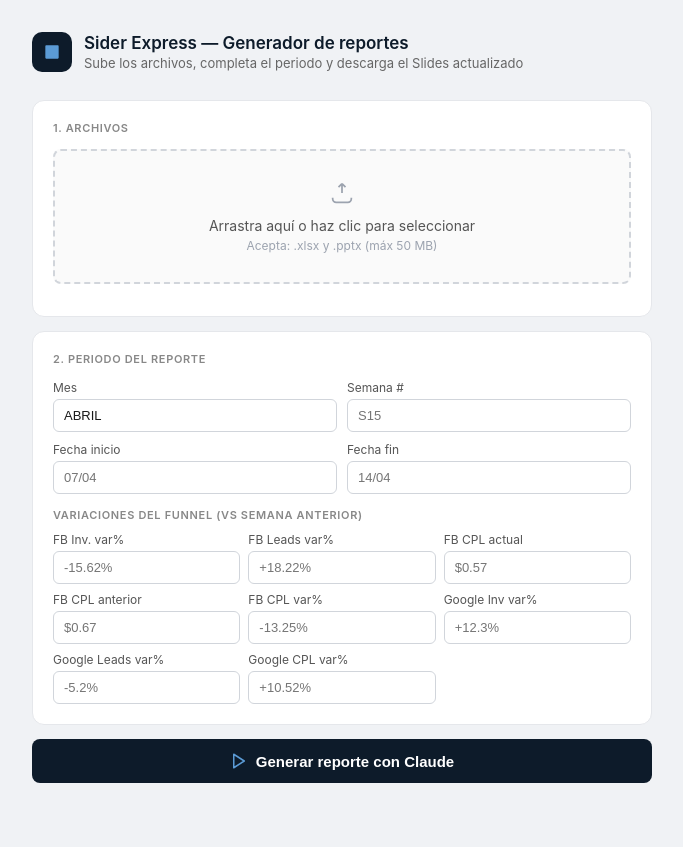
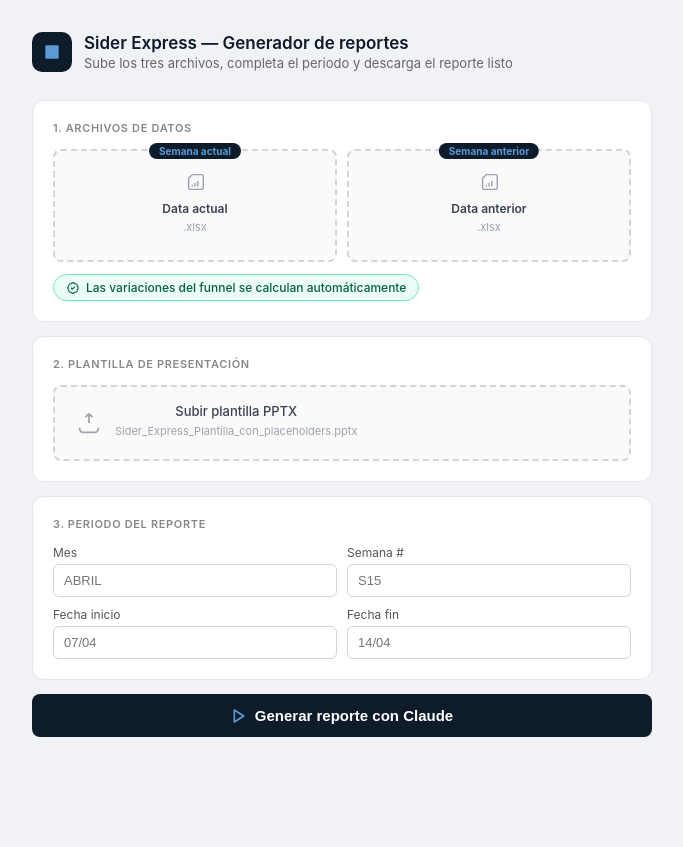
Before and after one commit to revenue-digital-peru/sider-report-app, a Flask app: page / in a window 1280 px wide. Shown: the whole page, without its empty margins (298-981 px from the left). After the commit the page ends 737 px from the top, so only its background shows below. Run offline with Flask 3, Linux system fonts and the light colour scheme.

Commit message:
Update index.html

```diff
--- a/templates/index.html
+++ b/templates/index.html
@@ -17,7 +17,6 @@
 
   .container { max-width: 620px; margin: 0 auto; }
 
-  /* Header */
   .header { display: flex; align-items: center; gap: 12px; margin-bottom: 28px; }
   .logo {
     width: 40px; height: 40px; background: #0D1B2A; border-radius: 10px;
@@ -25,54 +24,54 @@
   }
   .logo svg { width: 20px; height: 20px; fill: #5b9bd5; }
   .header h1 { font-size: 17px; font-weight: 600; color: #0D1B2A; }
-  .header p { font-size: 13px; color: #666; margin-top: 2px; }
+  .header p  { font-size: 13px; color: #666; margin-top: 2px; }
 
-  /* Cards */
   .card {
-    background: #fff;
-    border: 1px solid #e5e7eb;
-    border-radius: 12px;
-    padding: 20px;
-    margin-bottom: 14px;
+    background: #fff; border: 1px solid #e5e7eb;
+    border-radius: 12px; padding: 20px; margin-bottom: 14px;
   }
   .card-title {
     font-size: 11px; font-weight: 600; color: #888;
-    text-transform: uppercase; letter-spacing: .06em;
-    margin-bottom: 14px;
+    text-transform: uppercase; letter-spacing: .06em; margin-bottom: 14px;
   }
 
-  /* Upload zone */
+  /* Upload zones */
+  .upload-grid { display: grid; grid-template-columns: 1fr 1fr; gap: 10px; }
+
   .upload-zone {
     border: 2px dashed #d1d5db; border-radius: 8px;
-    padding: 28px 20px; text-align: center;
+    padding: 20px 12px; text-align: center;
     cursor: pointer; transition: border-color .15s, background .15s;
-    background: #fafafa;
+    background: #fafafa; position: relative;
   }
-  .upload-zone:hover, .upload-zone.dragover {
-    border-color: #5b9bd5; background: #f0f6ff;
+  .upload-zone:hover, .upload-zone.dragover { border-color: #5b9bd5; background: #f0f6ff; }
+  .upload-zone.filled { border-color: #34d399; border-style: solid; background: #f0fdf4; }
+  .upload-zone input { display: none; }
+  .upload-zone svg { width: 22px; height: 22px; color: #9ca3af; margin: 0 auto 8px; display: block; }
+  .upload-zone.filled svg { color: #34d399; }
+  .upload-zone .zone-label { font-size: 12px; font-weight: 600; color: #374151; margin-bottom: 4px; }
+  .upload-zone .zone-hint  { font-size: 11px; color: #9ca3af; }
+  .upload-zone .zone-fname { font-size: 11px; color: #065f46; font-weight: 500; margin-top: 6px; word-break: break-all; }
+  .upload-zone .zone-badge {
+    position: absolute; top: -8px; left: 50%; transform: translateX(-50%);
+    background: #0D1B2A; color: #5b9bd5; font-size: 10px; font-weight: 700;
+    padding: 2px 10px; border-radius: 20px; white-space: nowrap;
   }
-  .upload-zone svg { width: 28px; height: 28px; color: #9ca3af; margin: 0 auto 10px; display: block; }
-  .upload-zone p { font-size: 14px; color: #555; }
-  .upload-zone span { font-size: 12px; color: #9ca3af; }
-  .upload-zone input { display: none; }
 
-  /* File items */
-  .files-list { display: flex; flex-direction: column; gap: 8px; margin-top: 12px; }
-  .file-item {
-    display: flex; align-items: center; gap: 10px;
-    padding: 10px 12px; background: #f8f9fa;
-    border-radius: 8px; border: 1px solid #e9ecef;
+  .pptx-zone {
+    border: 2px dashed #d1d5db; border-radius: 8px;
+    padding: 16px 20px; text-align: center;
+    cursor: pointer; transition: border-color .15s, background .15s;
+    background: #fafafa; display: flex; align-items: center; gap: 12px;
   }
-  .file-badge {
-    width: 30px; height: 30px; border-radius: 6px;
-    display: flex; align-items: center; justify-content: center;
-    font-size: 10px; font-weight: 700; flex-shrink: 0;
-  }
-  .badge-xlsx { background: #d1fae5; color: #065f46; }
-  .badge-pptx { background: #fde68a; color: #92400e; }
-  .file-name { font-size: 13px; font-weight: 500; flex: 1; white-space: nowrap; overflow: hidden; text-overflow: ellipsis; }
-  .file-size { font-size: 11px; color: #9ca3af; }
-  .file-ok { font-size: 11px; color: #065f46; background: #d1fae5; padding: 2px 8px; border-radius: 20px; flex-shrink: 0; }
+  .pptx-zone:hover, .pptx-zone.dragover { border-color: #5b9bd5; background: #f0f6ff; }
+  .pptx-zone.filled { border-color: #34d399; border-style: solid; background: #f0fdf4; }
+  .pptx-zone input  { display: none; }
+  .pptx-zone svg    { width: 28px; height: 28px; flex-shrink: 0; color: #9ca3af; }
+  .pptx-zone.filled svg { color: #34d399; }
+  .pptx-zone .pz-text p    { font-size: 13px; color: #374151; font-weight: 500; }
+  .pptx-zone .pz-text span { font-size: 11px; color: #9ca3af; }
+  .pptx-zone .pz-fname      { font-size: 12px; color: #065f46; font-weight: 500; margin-top: 4px; }
 
   /* Config grid */
   .config-grid { display: grid; grid-template-columns: 1fr 1fr; gap: 10px; }
@@ -80,17 +79,19 @@
   .field input {
     width: 100%; padding: 8px 10px; font-size: 13px;
     border: 1px solid #d1d5db; border-radius: 6px;
-    background: #fff; color: #1a1a1a;
-    transition: border-color .15s;
+    background: #fff; color: #1a1a1a; transition: border-color .15s;
   }
   .field input:focus { outline: none; border-color: #5b9bd5; box-shadow: 0 0 0 3px rgba(91,155,213,.12); }
 
-  /* Variaciones section */
-  .section-label {
-    font-size: 11px; font-weight: 600; color: #888; text-transform: uppercase;
-    letter-spacing: .06em; margin: 14px 0 10px;
+  /* Auto-calc badge */
+  .auto-badge {
+    display: inline-flex; align-items: center; gap: 6px;
+    background: #ecfdf5; border: 1px solid #6ee7b7;
+    border-radius: 20px; padding: 5px 12px;
+    font-size: 12px; color: #065f46; font-weight: 500;
+    margin-bottom: 0;
   }
-  .var-grid { display: grid; grid-template-columns: 1fr 1fr 1fr; gap: 8px; }
+  .auto-badge svg { width: 14px; height: 14px; stroke: #065f46; fill: none; stroke-width: 2; }
 
   /* Generate button */
   .btn-generate {
@@ -99,24 +100,24 @@
     cursor: pointer; display: flex; align-items: center; justify-content: center;
     gap: 8px; margin-top: 4px; transition: background .15s, transform .1s;
   }
-  .btn-generate:hover { background: #1a2f4a; }
-  .btn-generate:active { transform: scale(0.99); }
+  .btn-generate:hover    { background: #1a2f4a; }
+  .btn-generate:active   { transform: scale(0.99); }
   .btn-generate:disabled { background: #9ca3af; cursor: not-allowed; }
-  .btn-generate svg { width: 18px; height: 18px; fill: none; stroke: #5b9bd5; stroke-width: 2; }
+  .btn-generate svg { width: 16px; height: 16px; stroke: #5b9bd5; fill: none; stroke-width: 2.5; }
 
   /* Progress */
   .progress-card { display: none; }
   .progress-card.visible { display: block; }
   .steps { display: flex; flex-direction: column; gap: 10px; }
-  .step { display: flex; align-items: center; gap: 10px; font-size: 13px; color: #9ca3af; }
-  .step.done { color: #1a1a1a; }
+  .step  { display: flex; align-items: center; gap: 10px; font-size: 13px; color: #9ca3af; }
+  .step.done   { color: #1a1a1a; }
   .step.active { color: #0D1B2A; font-weight: 500; }
   .step-dot {
     width: 22px; height: 22px; border-radius: 50%; flex-shrink: 0;
     display: flex; align-items: center; justify-content: center; font-size: 11px;
     border: 1.5px solid #e5e7eb; color: #9ca3af;
   }
-  .step.done .step-dot { background: #d1fae5; border-color: #34d399; color: #065f46; }
+  .step.done   .step-dot { background: #d1fae5; border-color: #34d399; color: #065f46; }
   .step.active .step-dot {
     background: #0D1B2A; border-color: #0D1B2A; color: #5b9bd5;
     animation: pulse 1.2s ease-in-out infinite;
@@ -141,13 +142,12 @@
     display: flex; align-items: center; justify-content: center; flex-shrink: 0;
   }
   .dl-icon svg { width: 20px; height: 20px; stroke: #6ee7b7; fill: none; stroke-width: 2; }
-  .dl-info p { font-size: 14px; font-weight: 600; color: #065f46; }
+  .dl-info p    { font-size: 14px; font-weight: 600; color: #065f46; }
   .dl-info span { font-size: 12px; color: #059669; }
   .dl-btn {
     margin-left: auto; padding: 9px 18px; background: #065f46; color: #ecfdf5;
     border: none; border-radius: 6px; font-size: 13px; font-weight: 600;
-    cursor: pointer; text-decoration: none; flex-shrink: 0;
-    transition: background .15s;
+    cursor: pointer; text-decoration: none; flex-shrink: 0; transition: background .15s;
   }
   .dl-btn:hover { background: #047857; }
 </style>
@@ -162,62 +162,94 @@
     </div>
     <div>
       <h1>Sider Express — Generador de reportes</h1>
-      <p>Sube los archivos, completa el periodo y descarga el Slides actualizado</p>
+      <p>Sube los tres archivos, completa el periodo y descarga el reporte listo</p>
     </div>
   </div>
 
-  <!-- 1. Archivos -->
+  <!-- 1. Data Sheets -->
   <div class="card">
-    <div class="card-title">1. Archivos</div>
-    <div class="upload-zone" id="dropzone" onclick="document.getElementById('file-input').click()">
+    <div class="card-title">1. Archivos de datos</div>
+    <div class="upload-grid">
+
+      <!-- XLSX Actual -->
+      <div class="upload-zone" id="zone-actual" onclick="document.getElementById('input-actual').click()">
+        <div class="zone-badge">Semana actual</div>
+        <svg viewBox="0 0 24 24" fill="none" stroke="currentColor" stroke-width="1.5">
+          <path d="M9 17v-2m3 2v-4m3 4v-6M5 20h14a2 2 0 002-2V6a2 2 0 00-2-2H9l-4 4v10a2 2 0 002 2z"/>
+        </svg>
+        <div class="zone-label">Data actual</div>
+        <div class="zone-hint">.xlsx</div>
+        <div class="zone-fname" id="fname-actual"></div>
+        <input type="file" id="input-actual" accept=".xlsx">
+      </div>
+
+      <!-- XLSX Anterior -->
+      <div class="upload-zone" id="zone-anterior" onclick="document.getElementById('input-anterior').click()">
+        <div class="zone-badge">Semana anterior</div>
+        <svg viewBox="0 0 24 24" fill="none" stroke="currentColor" stroke-width="1.5">
+          <path d="M9 17v-2m3 2v-4m3 4v-6M5 20h14a2 2 0 002-2V6a2 2 0 00-2-2H9l-4 4v10a2 2 0 002 2z"/>
+        </svg>
+        <div class="zone-label">Data anterior</div>
+        <div class="zone-hint">.xlsx</div>
+        <div class="zone-fname" id="fname-anterior"></div>
+        <input type="file" id="input-anterior" accept=".xlsx">
+      </div>
+
+    </div>
+
+    <!-- Auto-calc indicator -->
+    <div style="display:flex;align-items:center;justify-content:space-between;margin-top:12px;">
+      <span class="auto-badge">
+        <svg viewBox="0 0 24 24"><path stroke-linecap="round" stroke-linejoin="round" d="M9 12l2 2 4-4M7.835 4.697a3.42 3.42 0 001.946-.806 3.42 3.42 0 014.438 0 3.42 3.42 0 001.946.806 3.42 3.42 0 013.138 3.138 3.42 3.42 0 00.806 1.946 3.42 3.42 0 010 4.438 3.42 3.42 0 00-.806 1.946 3.42 3.42 0 01-3.138 3.138 3.42 3.42 0 00-1.946.806 3.42 3.42 0 01-4.438 0 3.42 3.42 0 00-1.946-.806 3.42 3.42 0 01-3.138-3.138 3.42 3.42 0 00-.806-1.946 3.42 3.42 0 010-4.438 3.42 3.42 0 00.806-1.946 3.42 3.42 0 013.138-3.138z"/></svg>
+        Las variaciones del funnel se calculan automáticamente
+      </span>
+    </div>
+  </div>
+
+  <!-- 2. Plantilla PPTX -->
+  <div class="card">
+    <div class="card-title">2. Plantilla de presentación</div>
+    <div class="pptx-zone" id="zone-pptx" onclick="document.getElementById('input-pptx').click()">
       <svg viewBox="0 0 24 24" fill="none" stroke="currentColor" stroke-width="1.5">
         <path d="M4 16v1a3 3 0 003 3h10a3 3 0 003-3v-1M12 12V4m0 0l-3 3m3-3l3 3"/>
       </svg>
-      <p>Arrastra aquí o haz clic para seleccionar</p>
-      <span>Acepta: .xlsx y .pptx (máx 50 MB)</span>
-      <input type="file" id="file-input" accept=".xlsx,.pptx" multiple>
+      <div class="pz-text">
+        <p>Subir plantilla PPTX</p>
+        <span>Sider_Express_Plantilla_con_placeholders.pptx</span>
+        <div class="pz-fname" id="fname-pptx"></div>
+      </div>
+      <input type="file" id="input-pptx" accept=".pptx">
     </div>
-    <div class="files-list" id="files-list"></div>
   </div>
 
-  <!-- 2. Periodo -->
+  <!-- 3. Periodo -->
   <div class="card">
-    <div class="card-title">2. Periodo del reporte</div>
+    <div class="card-title">3. Periodo del reporte</div>
     <div class="config-grid">
       <div class="field">
         <label>Mes</label>
-        <input type="text" id="mes" placeholder="ABRIL" value="ABRIL">
+        <input type="text" id="mes" placeholder="ABRIL">
       </div>
       <div class="field">
         <label>Semana #</label>
-        <input type="text" id="semana" placeholder="S15" value="">
+        <input type="text" id="semana" placeholder="S15">
       </div>
       <div class="field">
         <label>Fecha inicio</label>
-        <input type="text" id="periodo_inicio" placeholder="07/04" value="">
+        <input type="text" id="periodo_inicio" placeholder="07/04">
       </div>
       <div class="field">
         <label>Fecha fin</label>
-        <input type="text" id="periodo_fin" placeholder="14/04" value="">
+        <input type="text" id="periodo_fin" placeholder="14/04">
       </div>
-    </div>
-
-    <div class="section-label">Variaciones del funnel (vs semana anterior)</div>
-    <div class="var-grid">
-      <div class="field"><label>FB Inv. var%</label><input type="text" id="fb_inv_var" placeholder="-15.62%"></div>
-      <div class="field"><label>FB Leads var%</label><input type="text" id="fb_leads_var" placeholder="+18.22%"></div>
-      <div class="field"><label>FB CPL actual</label><input type="text" id="fb_cpl_act" placeholder="$0.57"></div>
-      <div class="field"><label>FB CPL anterior</label><input type="text" id="fb_cpl_ant" placeholder="$0.67"></div>
-      <div class="field"><label>FB CPL var%</label><input type="text" id="fb_cpl_var" placeholder="-13.25%"></div>
-      <div class="field"><label>Google Inv var%</label><input type="text" id="g_inv_var" placeholder="+12.3%"></div>
-      <div class="field"><label>Google Leads var%</label><input type="text" id="g_leads_var" placeholder="-5.2%"></div>
-      <div class="field"><label>Google CPL var%</label><input type="text" id="g_cpl_var" placeholder="+10.52%"></div>
     </div>
   </div>
 
-  <!-- Botón generar -->
+  <!-- Botón -->
   <button class="btn-generate" id="btn-generate" onclick="generate()">
-    <svg viewBox="0 0 24 24"><path stroke-linecap="round" stroke-linejoin="round" d="M5 3l14 9-14 9V3z"/></svg>
+    <svg viewBox="0 0 24 24" stroke-linecap="round" stroke-linejoin="round">
+      <path d="M5 3l14 9-14 9V3z"/>
+    </svg>
     Generar reporte con Claude
   </button>
 
@@ -226,10 +258,11 @@
     <div class="card-title">Procesando...</div>
     <div class="steps" id="steps">
       <div class="step" id="s1"><div class="step-dot">1</div><span>Leyendo archivos</span></div>
-      <div class="step" id="s2"><div class="step-dot">2</div><span>Extrayendo datos del Sheet</span></div>
-      <div class="step" id="s3"><div class="step-dot">3</div><span>Claude generando textos analíticos</span></div>
-      <div class="step" id="s4"><div class="step-dot">4</div><span>Rellenando placeholders en la presentación</span></div>
-      <div class="step" id="s5"><div class="step-dot">5</div><span>Preparando descarga</span></div>
+      <div class="step" id="s2"><div class="step-dot">2</div><span>Extrayendo datos de ambos Sheets</span></div>
+      <div class="step" id="s3"><div class="step-dot">3</div><span>Calculando variaciones automáticamente</span></div>
+      <div class="step" id="s4"><div class="step-dot">4</div><span>Claude generando textos analíticos</span></div>
+      <div class="step" id="s5"><div class="step-dot">5</div><span>Rellenando presentación</span></div>
+      <div class="step" id="s6"><div class="step-dot">6</div><span>Preparando descarga</span></div>
     </div>
   </div>
 
@@ -253,60 +286,59 @@
 </div>
 
 <script>
-  let xlsxFile = null, pptxFile = null;
-  const startTime = {};
+  let files = { actual: null, anterior: null, pptx: null };
 
-  /* ── Drag & drop ── */
-  const dz = document.getElementById("dropzone");
-  dz.addEventListener("dragover", e => { e.preventDefault(); dz.classList.add("dragover"); });
-  dz.addEventListener("dragleave", () => dz.classList.remove("dragover"));
-  dz.addEventListener("drop", e => {
-    e.preventDefault(); dz.classList.remove("dragover");
-    handleFiles([...e.dataTransfer.files]);
-  });
-  document.getElementById("file-input").addEventListener("change", e => {
-    handleFiles([...e.target.files]);
+  // ── Inputs
+  document.getElementById("input-actual").addEventListener("change",   e => setFile("actual",   e.target.files[0]));
+  document.getElementById("input-anterior").addEventListener("change", e => setFile("anterior", e.target.files[0]));
+  document.getElementById("input-pptx").addEventListener("change",     e => setFile("pptx",     e.target.files[0]));
+
+  // ── Drag & drop para cada zona
+  ["actual","anterior"].forEach(key => {
+    const zone = document.getElementById(`zone-${key}`);
+    zone.addEventListener("dragover",  e => { e.preventDefault(); zone.classList.add("dragover"); });
+    zone.addEventListener("dragleave", () => zone.classList.remove("dragover"));
+    zone.addEventListener("drop", e => {
+      e.preventDefault(); zone.classList.remove("dragover");
+      const f = e.dataTransfer.files[0];
+      if (f && f.name.endsWith(".xlsx")) setFile(key, f);
+    });
   });
 
-  function handleFiles(files) {
-    files.forEach(f => {
-      if (f.name.endsWith(".xlsx")) xlsxFile = f;
-      if (f.name.endsWith(".pptx")) pptxFile = f;
-    });
-    renderFileList();
+  const pptxZone = document.getElementById("zone-pptx");
+  pptxZone.addEventListener("dragover",  e => { e.preventDefault(); pptxZone.classList.add("dragover"); });
+  pptxZone.addEventListener("dragleave", () => pptxZone.classList.remove("dragover"));
+  pptxZone.addEventListener("drop", e => {
+    e.preventDefault(); pptxZone.classList.remove("dragover");
+    const f = e.dataTransfer.files[0];
+    if (f && f.name.endsWith(".pptx")) setFile("pptx", f);
+  });
+
+  function setFile(key, file) {
+    if (!file) return;
+    files[key] = file;
+    const zoneId = key === "pptx" ? "zone-pptx" : `zone-${key}`;
+    const fnameId = key === "pptx" ? "fname-pptx" : `fname-${key}`;
+    document.getElementById(zoneId).classList.add("filled");
+    document.getElementById(fnameId).textContent = file.name;
   }
 
-  function renderFileList() {
-    const list = document.getElementById("files-list");
-    list.innerHTML = "";
-    [[xlsxFile,"XLSX","badge-xlsx"],[pptxFile,"PPT","badge-pptx"]].forEach(([f,label,cls]) => {
-      if (!f) return;
-      const size = f.size < 1024*1024 ? `${(f.size/1024).toFixed(0)} KB` : `${(f.size/1024/1024).toFixed(1)} MB`;
-      list.innerHTML += `
-        <div class="file-item">
-          <div class="file-badge ${cls}">${label}</div>
-          <span class="file-name">${f.name}</span>
-          <span class="file-size">${size}</span>
-          <span class="file-ok">Listo</span>
-        </div>`;
-    });
-  }
-
-  /* ── Steps ── */
+  // ── Steps
   function setStep(n) {
-    for (let i = 1; i <= 5; i++) {
+    const total = 6;
+    for (let i = 1; i <= total; i++) {
       const el = document.getElementById(`s${i}`);
+      if (!el) continue;
       el.className = "step" + (i < n ? " done" : i === n ? " active" : "");
       if (i < n) el.querySelector(".step-dot").textContent = "✓";
     }
   }
 
-  /* ── Generate ── */
+  // ── Generate
   async function generate() {
-    if (!xlsxFile || !pptxFile) {
-      showError("Debes subir el archivo XLSX y el PPTX antes de continuar.");
-      return;
-    }
+    if (!files.actual)   return showError("Sube el XLSX de la semana actual.");
+    if (!files.anterior) return showError("Sube el XLSX de la semana anterior.");
+    if (!files.pptx)     return showError("Sube la plantilla PPTX.");
 
     const btn = document.getElementById("btn-generate");
     btn.disabled = true;
@@ -318,25 +350,25 @@
     setStep(1);
 
     const fd = new FormData();
-    fd.append("xlsx", xlsxFile);
-    fd.append("pptx", pptxFile);
-    ["mes","semana","periodo_inicio","periodo_fin",
-     "fb_inv_var","fb_leads_var","fb_cpl_act","fb_cpl_ant","fb_cpl_var",
-     "g_inv_var","g_leads_var","g_cpl_var"].forEach(id => {
+    fd.append("xlsx_actual",   files.actual);
+    fd.append("xlsx_anterior", files.anterior);
+    fd.append("pptx",          files.pptx);
+    ["mes","semana","periodo_inicio","periodo_fin"].forEach(id => {
       fd.append(id, document.getElementById(id).value);
     });
 
-    /* Simular progreso visual mientras el servidor trabaja */
+    // Animación de pasos mientras el servidor trabaja
     setTimeout(() => setStep(2), 800);
-    setTimeout(() => setStep(3), 2000);
+    setTimeout(() => setStep(3), 1800);
+    setTimeout(() => setStep(4), 3000);
 
     try {
       const res = await fetch("/generate", { method: "POST", body: fd });
 
-      setStep(4);
-      await new Promise(r => setTimeout(r, 600));
       setStep(5);
-      await new Promise(r => setTimeout(r, 400));
+      await new Promise(r => setTimeout(r, 500));
+      setStep(6);
+      await new Promise(r => setTimeout(r, 300));
 
       if (!res.ok) {
         const err = await res.json();
@@ -347,19 +379,19 @@
       const url  = URL.createObjectURL(blob);
       const secs = ((Date.now() - t0) / 1000).toFixed(0);
 
-      const mes = document.getElementById("mes").value.toUpperCase();
+      const mes = document.getElementById("mes").value.toUpperCase() || "REPORTE";
       const pi  = document.getElementById("periodo_inicio").value.replace(/\//g,"");
       const pf  = document.getElementById("periodo_fin").value.replace(/\//g,"");
       const fname = `Sider_Reporte_${mes}_${pi}_${pf}.pptx`;
 
       document.getElementById("dl-filename").textContent = fname;
-      document.getElementById("dl-time").textContent = `Generado en ${secs} segundos`;
+      document.getElementById("dl-time").textContent = `Generado en ${secs} segundos · variaciones calculadas automáticamente`;
       const dlBtn = document.getElementById("dl-btn");
-      dlBtn.href = url;
+      dlBtn.href     = url;
       dlBtn.download = fname;
       document.getElementById("download-card").classList.add("visible");
 
-    } catch (e) {
+    } catch(e) {
       showError(e.message);
     } finally {
       btn.disabled = false;
```
